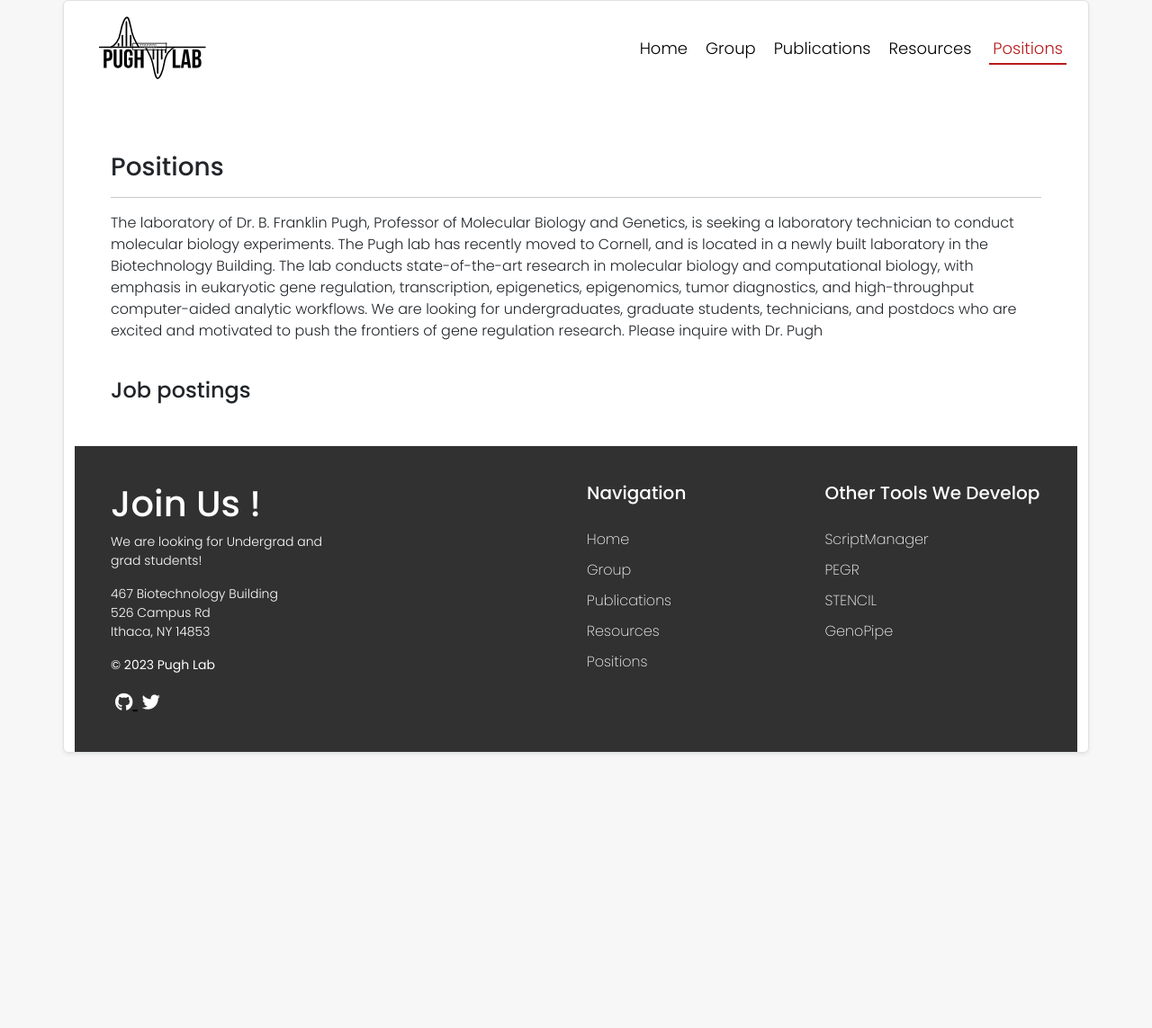
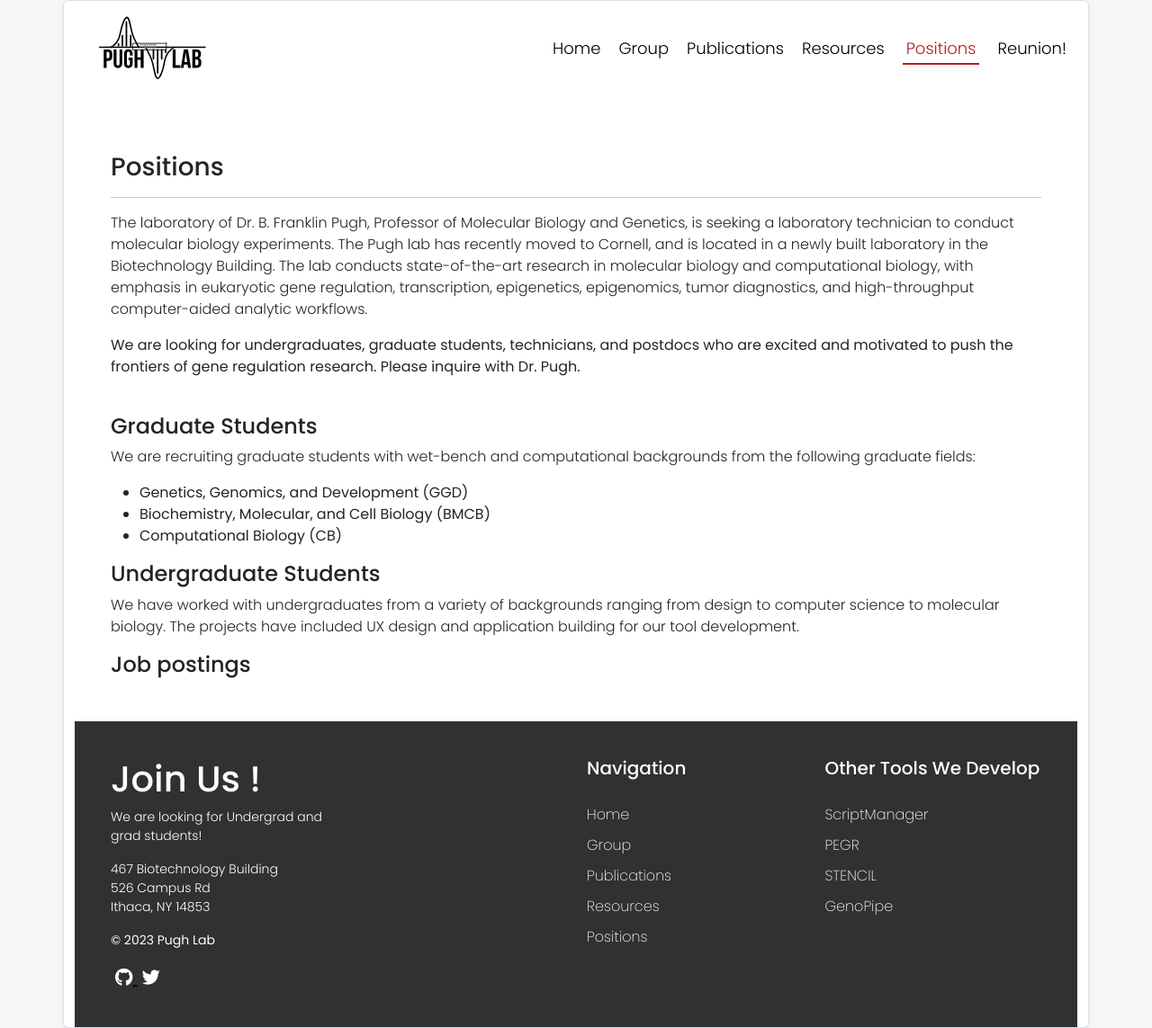
Before and after one commit to CEGRcode/cegrcode.github.io, a Jekyll site: the page built from positions.html, in a window 1280 px wide. Shown: the whole page at 90% size. Built offline with Jekyll 4.4.1, drawn with Linux system fonts in a browser that asks for light colours; nearby versions of some CDN libraries; before the commit the page ends 900 px from its top, so only the background shows below that.

Commit message:
update website for fall 2023
- fix typo on index.html
- add reunion flyer to navbar and its own page
- add links to resources.html
- add favicon
- update positions descriptions with detail

```diff
--- a/_data/navigation.yml
+++ b/_data/navigation.yml
@@ -8,3 +8,5 @@
   link: /resources.html
 - name: Positions
   link: /positions.html
+- name: Reunion!
+  link: /reunion.html
--- a/_includes/header.html
+++ b/_includes/header.html
@@ -28,5 +28,6 @@
         />
       </div>
     </div>
+    <link rel="icon" type="image/x-icon" href="favicon.ico">
   </header>
 </div>
--- a/index.html
+++ b/index.html
@@ -17,8 +17,8 @@ title: Home
         <h6>Yeast Epigenome Project</h6>
         <p class="card-text">
           Comprehensive look at the yeast epigenome through the use of ultra
-          high resolution ChIP-exo. Summary of the work is published inNature in
-          2021.
+          high resolution ChIP-exo. Summary of the work is published in Nature
+          (Rossi et al, 2021).
         </p>
         <a href="/resources#YEP"
           >Read more <i class="fas fa-external-link-alt"></i
--- a/positions.html
+++ b/positions.html
@@ -13,12 +13,30 @@ title: Positions
     state-of-the-art research in molecular biology and computational biology,
     with emphasis in eukaryotic gene regulation, transcription, epigenetics,
     epigenomics, tumor diagnostics, and high-throughput computer-aided analytic
-    workflows. We are looking for undergraduates, graduate students,
+    workflows.
+  </p>
+  <p>
+    <b>We are looking for undergraduates, graduate students,
     technicians, and postdocs who are excited and motivated to push the
-    frontiers of gene regulation research. Please inquire with Dr. Pugh
+    frontiers of gene regulation research. Please inquire with Dr. Pugh.</b>
+  </p>
+  <br />
+  <h4>Graduate Students</h4>
+  <p>
+    We are recruiting graduate students with wet-bench and computational backgrounds from the following graduate fields:
+  </p>
+  <ul>
+    <li>Genetics, Genomics, and Development (GGD)</li>
+    <li>Biochemistry, Molecular, and Cell Biology (BMCB)</li>
+    <li>Computational Biology (CB)</li>
+  </ul>
+  <h4>Undergraduate Students</h4>
+  <p>
+    We have worked with undergraduates from a variety of backgrounds ranging
+    from design to computer science to molecular biology. The projects have
+    included UX design and application building for our tool development.
   </p>
 
-  <br />
   <h4>Job postings</h4>
   <!--ul>
     <li>
```
Also changed, not shown: publications.html (+48 -119 lines), resources.html (+6 -6 lines), reunion.html (added, +7 -0 lines), favicon.ico (added).
